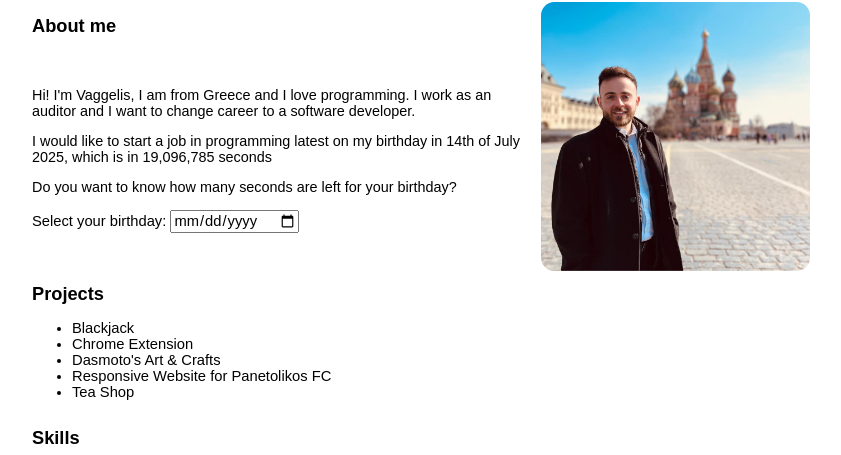
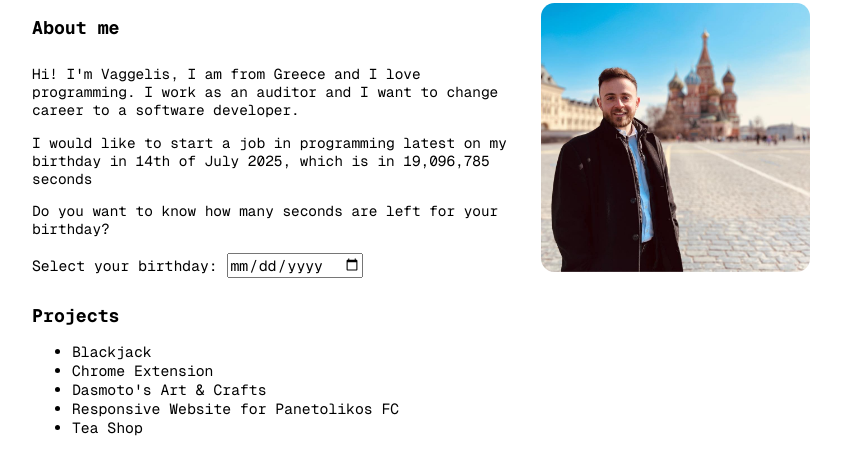
Before and after one commit to vpantazis/personalportfolioVP, a plain HTML site: page index.html in a window 1280 px wide. Shown: the part 44-499 px from the top of the page, without its empty margins (224-1065 px from the left). Drawn offline with nearby package versions, Linux system fonts and the light colour scheme.

Commit message:
change back font family

```diff
--- a/index.css
+++ b/index.css
@@ -1,5 +1,5 @@
 * {
-    font-family: Arial, Helvetica, sans-serif;
+    font-family: "Geist Mono", monospace;
     font-optical-sizing: auto;
     font-weight: normal;
     font-size: 0.96rem;
```
